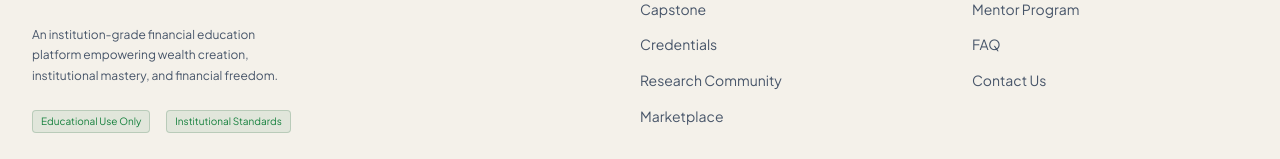
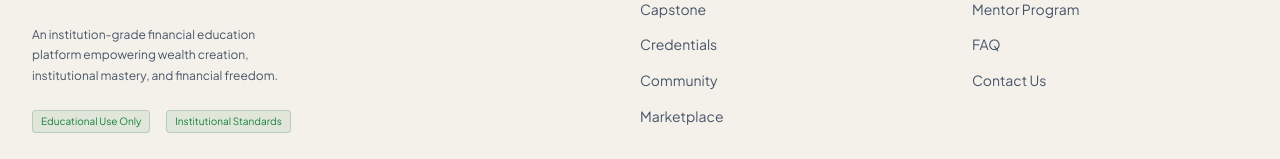
Before and after one commit to mediaworksrdx-cell/FingenIQ, a Next.js app: page / in a window 1280 px wide. Shown: the part 5800-5959 px from the top of the page. Built offline with nearby package versions, Linux system fonts and the light colour scheme; no server answers.

Commit message:
fix(footer): rename Research Community to Community

```diff
--- a/src/components/layout/Footer.tsx
+++ b/src/components/layout/Footer.tsx
@@ -50,7 +50,7 @@ export default function Footer() {
               <Link href="/assessments" className="footer__link">Assessments</Link>
               <Link href="/capstone" className="footer__link">Capstone</Link>
               <Link href="/certification" className="footer__link">Credentials</Link>
-              <Link href="/community" className="footer__link">Research Community</Link>
+              <Link href="/community" className="footer__link">Community</Link>
               <Link href="/marketplace" className="footer__link">Marketplace</Link>
             </div>
           </div>
```
